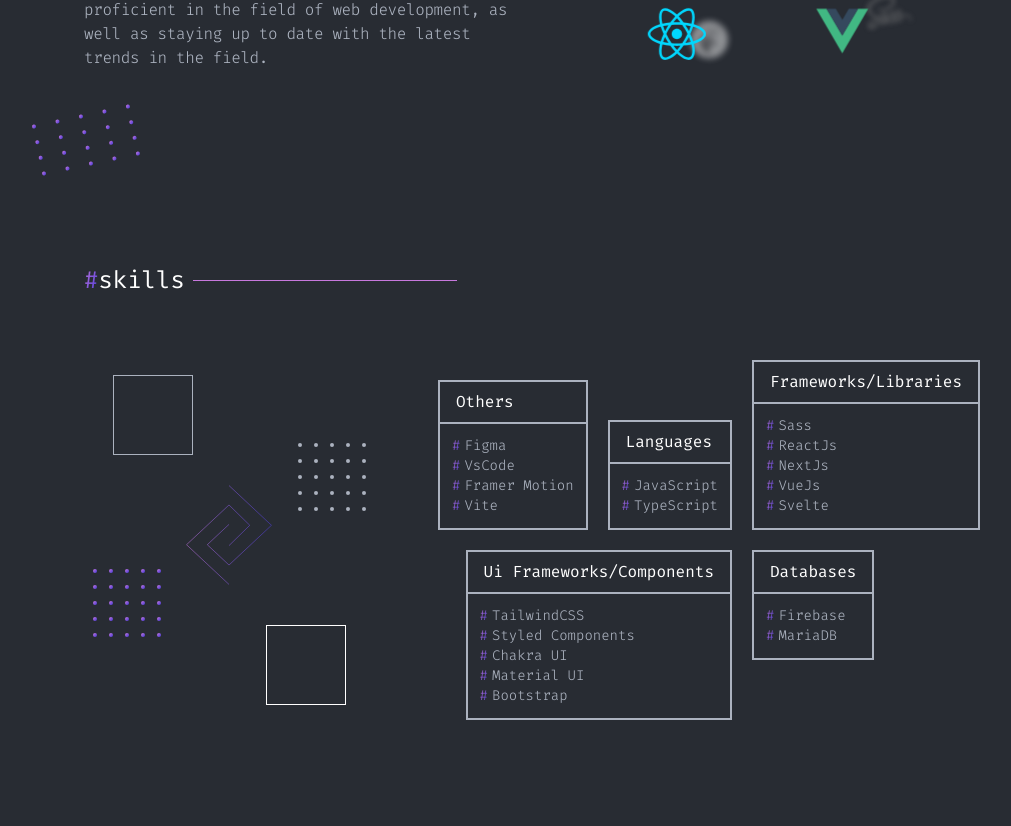
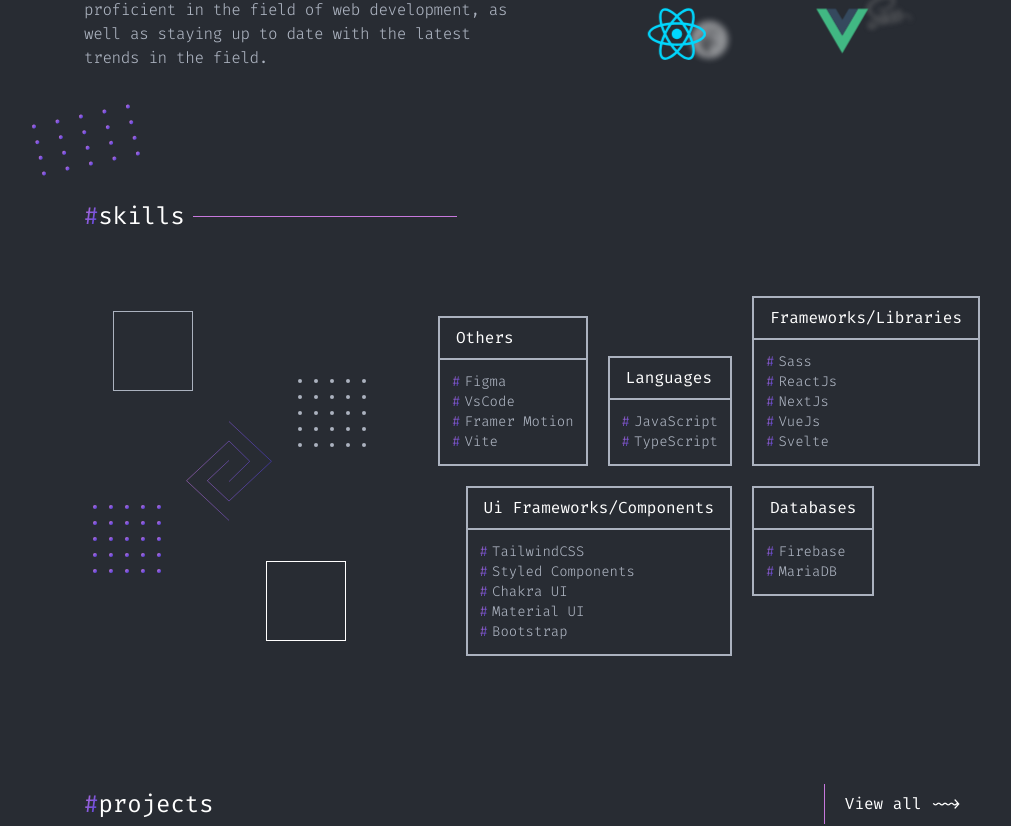
Before and after one commit to zulmy-azhary/v2, a Next.js app: page / in a window 1280 px wide. Shown: the part 1512-2338 px from the top of the page, without its empty margins (108-1119 px from the left). Built offline with nearby package versions, Linux system fonts and the light colour scheme.

Commit message:
Refactoring and remove unused codes

```diff
--- a/src/components/molecules/ProjectCard.tsx
+++ b/src/components/molecules/ProjectCard.tsx
@@ -1,7 +1,7 @@
 import React from "react";
 import { Box, ButtonLink, Text } from "@/components/atoms";
 import Image from "next/image";
-import clsx from 'clsx';
+import clsx from "clsx";
 
 interface Props extends React.ImgHTMLAttributes<HTMLImageElement> {
   title: string;
@@ -17,9 +17,9 @@
   return (
     <Box className="md:col-span-3 xl:col-span-4 w-full h-fit">
       {src && (
-        <Box>
+        <Box className="overflow-hidden">
           <Image
-            className="w-auto select-none aspect-video object-cover"
+            className="w-auto select-none aspect-video object-cover hover:scale-125 transition-transform duration-300 cursor-pointer"
             src={src}
             width={512}
             height={512}
--- a/src/components/organisms/About.tsx
+++ b/src/components/organisms/About.tsx
@@ -3,7 +3,7 @@
 
 const About: React.FC = () => {
   return (
-    <Section section={"about"} className="pt-32" headingClassName="basis-3/4">
+    <Section section={"about"} className="md:gap-y-10" headingClassName="basis-3/4">
       <div className="flex flex-col-reverse lg:flex-row items-center gap-x-5 xl:gap-x-12 gap-y-5">
         <AboutContent />
         <AboutImage />
--- a/src/components/organisms/Skills.tsx
+++ b/src/components/organisms/Skills.tsx
@@ -10,7 +10,7 @@
 
 const Skills: React.FC = () => {
   return (
-    <Section section={"skills"} headingClassName="basis-5/12">
+    <Section section={"skills"} headingClassName="basis-5/12" className="lg:pt-16">
       <div className="flex flex-col lg:flex-row gap-y-6 lg:gap-x-6">
         <SkillObjects />
         <div className="basis-3/5 lg:basis-4/6 xl:basis-3/5 grid grid-flow-row lg:grid-flow-col grid-cols-2 md:grid-cols-7 lg:grid-cols-1 lg:grid-rows-2 gap-5 lg:place-items-end">
```
